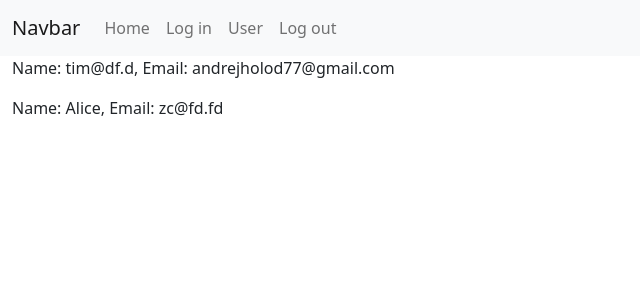
After one commit to andrey-kholod/flask-sql, a Flask app: page /view in a window 1280 px wide. The commit adds this page. Shown: the top 300 px of the page, without its empty margins (0-640 px from the left). Run offline with Flask 3, Linux system fonts and the light colour scheme.

Commit message:
base SQL

```diff
--- a/app.py
+++ b/app.py
@@ -1,3 +1,4 @@
+
 from flask import (
     Flask,
     redirect,
@@ -9,15 +10,35 @@ from flask import (
     get_flashed_messages,
 )
 from datetime import timedelta
+from flask_sqlalchemy import SQLAlchemy
+
 
 app = Flask(__name__)
 app.secret_key = "hello"
+app.config['SQLALCHEMY_DATABASE_URI'] = 'sqlite:///users.sqlite3'
+app.config['SQLALCHEMY_TRACK_MODIFICATIONS'] = False
 app.permanent_session_lifetime = timedelta(days=5)
+
+db = SQLAlchemy(app)
+
+
+class users(db.Model):
+    _id = db.Column("id", db.Integer, primary_key=True)
+    name = db.Column(db.String(100))
+    email = db.Column(db.String(100))
+
+    def __init__(self, name, email):
+        self.name = name
+        self.email = email
 
 
 @app.route("/")
 def home():
     return render_template("index.html")
+
+@app.route('/view')
+def view():
+    return render_template("view.html", values=users.query.all())
 
 
 @app.route("/login", methods=["POST", "GET"])
@@ -26,6 +47,15 @@ def login():
         session.permanent = True
         user = request.form["nm"]
         session["user"] = user
+
+        found_user = users.query.filter_by(name=user).first()
+        if found_user:
+            session['email'] = found_user.email
+        else:
+            usr = users(user, None)
+            db.session.add(usr)
+            db.session.commit()
+
         flash("Login succesful!", "info")
         print(user)
         return redirect(url_for("user"))
@@ -36,11 +66,23 @@ def login():
         return render_template("login.html")
 
 
-@app.route("/user")
+@app.route("/user", methods=['POST', 'GET'])
 def user():
+    email = None
     if "user" in session:
         user = session["user"]
-        return render_template("user.html", user=user)
+
+        if request.method == 'POST':
+            email = request.form['email']
+            session['email'] = email
+            found_user = users.query.filter_by(name=user).first()
+            found_user.email = email
+            db.session.commit()
+            flash('Email was saved')
+        else:
+            if 'email' in session:
+                email = session['email']
+        return render_template("user.html", email=email)
     else:
         flash("You are not logged in!")
         return redirect(url_for("login"))
@@ -50,8 +92,11 @@ def user():
 def logout():
     flash("You have been logged out", "info")
     session.pop("user", None)
+    session.pop('email', None)
     return redirect(url_for("login"))
 
 
 if __name__ == "__main__":
+    with app.app_context():
+        db.create_all()
     app.run(port=6060, debug=True)
--- a/templates/base.html
+++ b/templates/base.html
@@ -29,8 +29,12 @@
       </div>
    </nav>
 
-   {% block content %}
-   {% endblock %}
+   <div class="container-fluid">
+      {% block content %}
+      {% endblock %}
+   </div>
+
+
    <script src="https://cdn.jsdelivr.net/npm/bootstrap@5.0.2/dist/js/bootstrap.bundle.min.js"
       integrity="sha384-MrcW6ZMFYlzcLA8Nl+NtUVF0sA7MsXsP1UyJoMp4YLEuNSfAP+JcXn/tWtIaxVXM"
       crossorigin="anonymous"></script>
--- a/templates/user.html
+++ b/templates/user.html
@@ -8,5 +8,8 @@
       {% endfor %}
    {% endif %}
 {% endwith %}
-<p>Welcome, {{user}}</p>
+<form action="#" method="POST">
+   <input type="email" name="email" placeholder="Enter email" value="{{email if email}}">
+   <input type="submit" value="submit">
+</form>
 {% endblock %}
--- /dev/null
+++ b/templates/view.html
@@ -0,0 +1,7 @@
+{% extends "base.html" %}
+{% block title %}{% endblock %}
+{% block content %}
+    {% for item in values %}
+        <p>Name: {{item.name}}, Email: {{item.email}}</p>
+    {% endfor %}
+{% endblock %}
```
Also changed, not shown: instance/users.sqlite3 (added).
